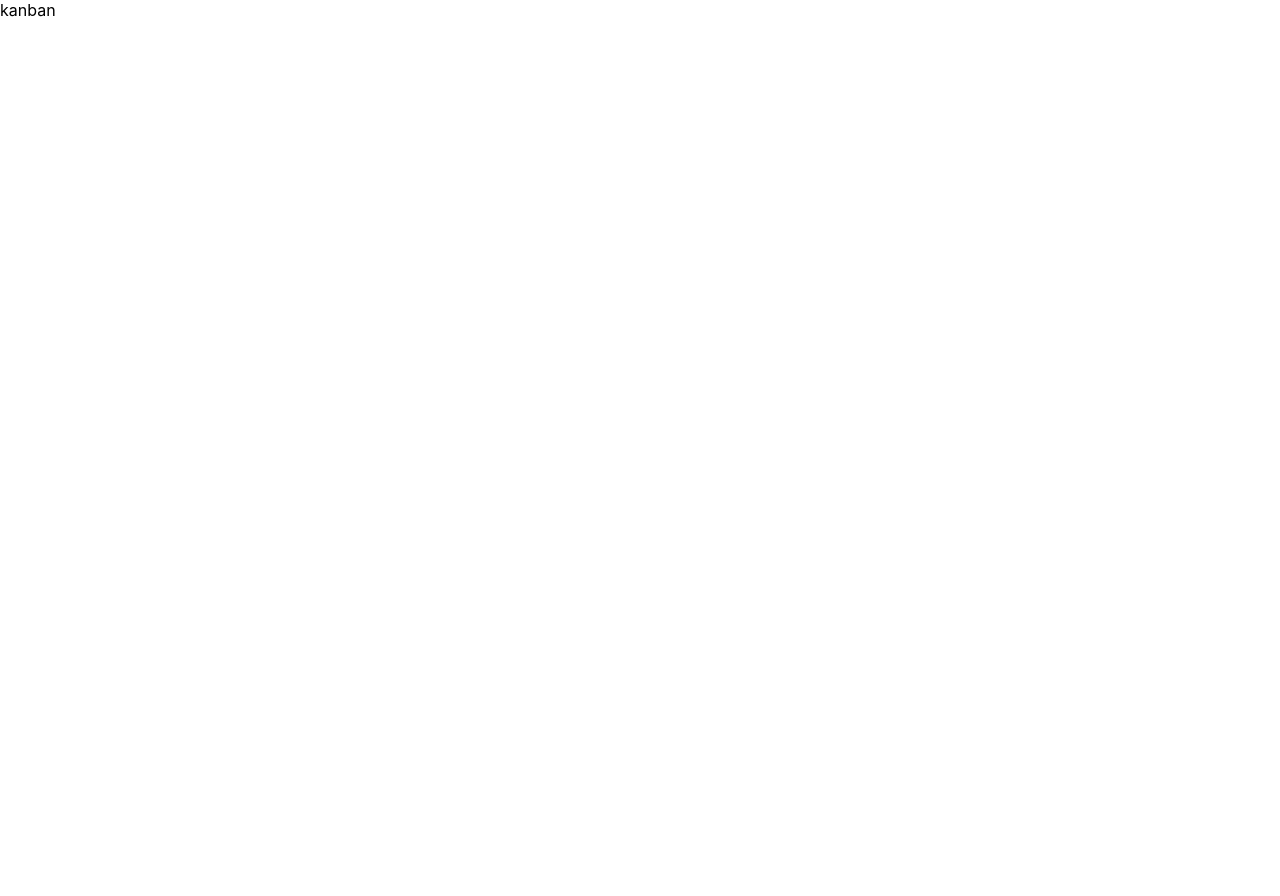
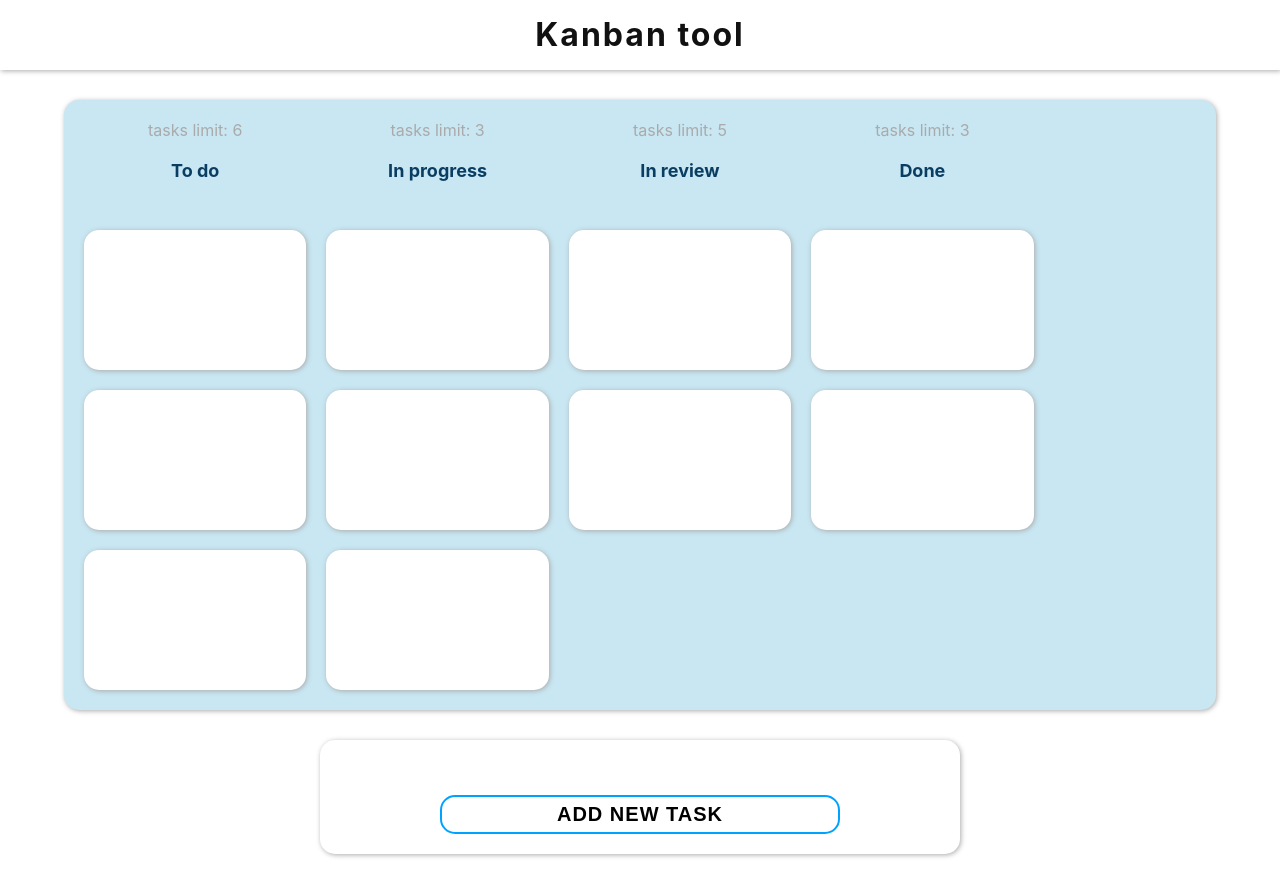
Before and after one commit to sadkowa/Kanban-Board, a React (Create React App) app: page / in a window 1280 px wide. Shown: the top 896 px of the page. Before the commit the page ends 800 px from the top, so only its background shows below. Built offline with nearby package versions, Linux system fonts and the light colour scheme.

Commit message:
Check develop

```diff
--- a/src/App.js
+++ b/src/App.js
@@ -1,8 +1,8 @@
 import './App.css';
-// import KanbanBoard from './components/KanbanBoard';
+import KanbanBoard from './components/KanbanBoard';
 
 function App() {
-  return (<div>kanban</div>)
+  return (<KanbanBoard/>)
 }
 
 export default App;
--- /dev/null
+++ b/src/components/Boarder.js
@@ -0,0 +1,19 @@
+import React from "react";
+import Column from "./Column";
+
+import { initColumns as columns } from "../providers/initData";
+
+const Boarder = () => {
+
+    const renderColumns = () => {
+        return columns.map(item => <Column key={item.id} item={item}/>)
+    }
+
+    return (
+        <section className="boarder">
+            {renderColumns()}
+        </section>
+    )
+}
+
+export default Boarder
--- /dev/null
+++ b/src/components/Column.js
@@ -0,0 +1,28 @@
+import React, { useContext } from "react";
+import Task from "./Task";
+import TasksContext from "../context/TasksContext";
+import { initTasks } from "../providers/initData";
+
+
+const Column = (props) => {
+    const { name, limit, id } = props.item
+    // const {tasks} = useContext(TasksContext)
+
+    const renderTasks = () => {
+        const currentTasks = initTasks.filter(task => task.idColumn === id)
+        return currentTasks.map(item => <Task key={item.id} task={item} />)
+    }
+
+    return (
+        <section className="column">
+            <p className="column__limit">tasks limit: {limit}</p>
+            <h3 className="column__header">{name}</h3>
+            <ul className="column__class-list">
+                {renderTasks()}
+            </ul>
+        </section>
+
+    )
+}
+
+export default Column
--- /dev/null
+++ b/src/components/Header.js
@@ -0,0 +1,7 @@
+import React from "react";
+
+const Header = () => {
+    return <h1 className="header">Kanban tool</h1>
+}
+
+export default Header
--- /dev/null
+++ b/src/components/KanbanBoard.js
@@ -0,0 +1,46 @@
+import React, {useState} from "react";
+import Header from "./Header";
+import Boarder from "./Boarder";
+import TaskForm from "./TaskForm";
+// import TasksContext from "../context/TasksContext";
+// import { initTasks } from '../providers/initData';
+// import { useStorage } from "../hooks";
+
+
+const KanbanBoard = () => {
+    // const { Provider } = TasksContext
+    // const [tasks, setTasks] = useState(initTasks)
+
+    // const [getItem, setItem] = useStorage()
+
+    // const deleteTask = (id) => {
+    //     setTasks(prevTasks => {
+    //         const changedTasks = prevTasks.filter(task => task.id !== id)
+    //         setItem('tasks', changedTasks)
+
+    //         return changedTasks
+    //     })
+    // }
+
+    // const addTask = (task) => {
+    //     setTasks(prevTasks => {
+    //         const changedTasks = [...prevTasks, task]
+    //         setItem('tasks', changedTasks)
+
+    //         return changedTasks
+    //     })
+    // }
+
+
+    return (
+        <>
+            <Header />
+            {/* <Provider value={{ tasks, deleteTask, addTask }}> */}
+                <Boarder />
+                <TaskForm />
+            {/* </Provider> */}
+        </>
+    )
+}
+
+export default KanbanBoard
--- /dev/null
+++ b/src/components/Task.js
@@ -0,0 +1,37 @@
+import React, { useContext } from "react";
+import TasksContext from "../context/TasksContext";
+import { initColumns } from "../providers/initData";
+import { initTasks } from "../providers/initData";
+
+
+const Task = (props)=> {
+    const { user, name, idColumn, id } = initTasks
+
+    // const { moveTask, deleteTask } = useContext(TasksContext)
+
+    // const handleMoveRightClick = () => {
+    //     moveTask(id, initColumns, 'moveRight')
+    // }
+
+    // const handleMoveLeftClick = () => {
+    //     moveTask(id, initColumns, 'moveLeft')
+    // }
+
+    // const handleDeleteClick = () => {
+    //     deleteTask(id)
+    // }
+
+    return(
+        <div className="task" >
+            <h4 className="task__name">{name}</h4>
+            <h4 className="task__user">{user} </h4>
+            <div className="task__buttons">
+                {/* <button onClick={handleMoveLeftClick} className={`task__previous task--button ${idColumn === 1 ? "task__previous--none" : null}`}>{'<'}</button>
+                <button onClick={handleDeleteClick} className="task__delete task--button ">x</button>
+                <button onClick={handleMoveRightClick} className={`task__next task--button ${idColumn === initColumns.length ? "task__next--none" : null}`}>{'>'}</button> */}
+            </div>
+        </div>
+    )
+}
+
+export default Task
--- /dev/null
+++ b/src/components/TaskForm.js
@@ -0,0 +1,18 @@
+import React from 'react';
+
+
+function TaskForm() {
+
+    return (
+        <div className='form__box'>
+            <form className="form" >
+
+                <label className="form__label" htmlFor='submit'>
+                    <input className='form__input form__input--button' id='submit' type="submit" name="submit" value="Add new task" />
+                </label>
+            </form>
+        </div>
+    )
+}
+
+export default TaskForm;
```
